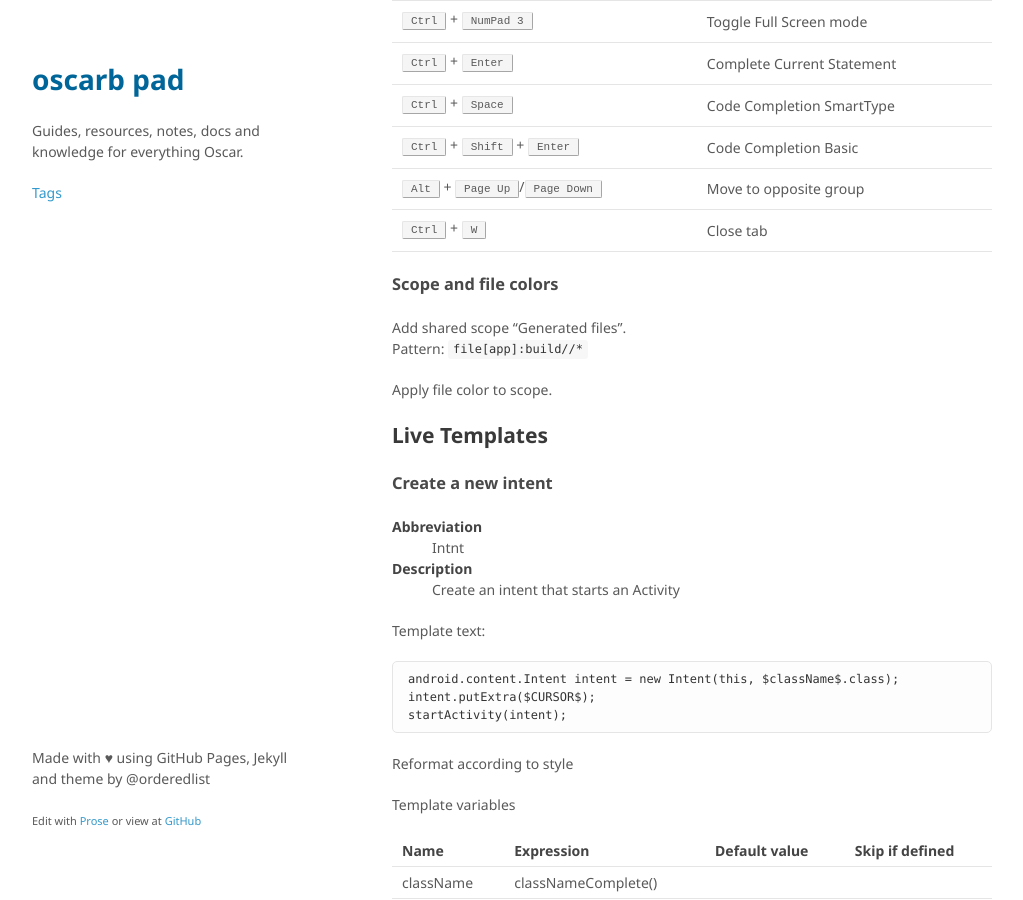
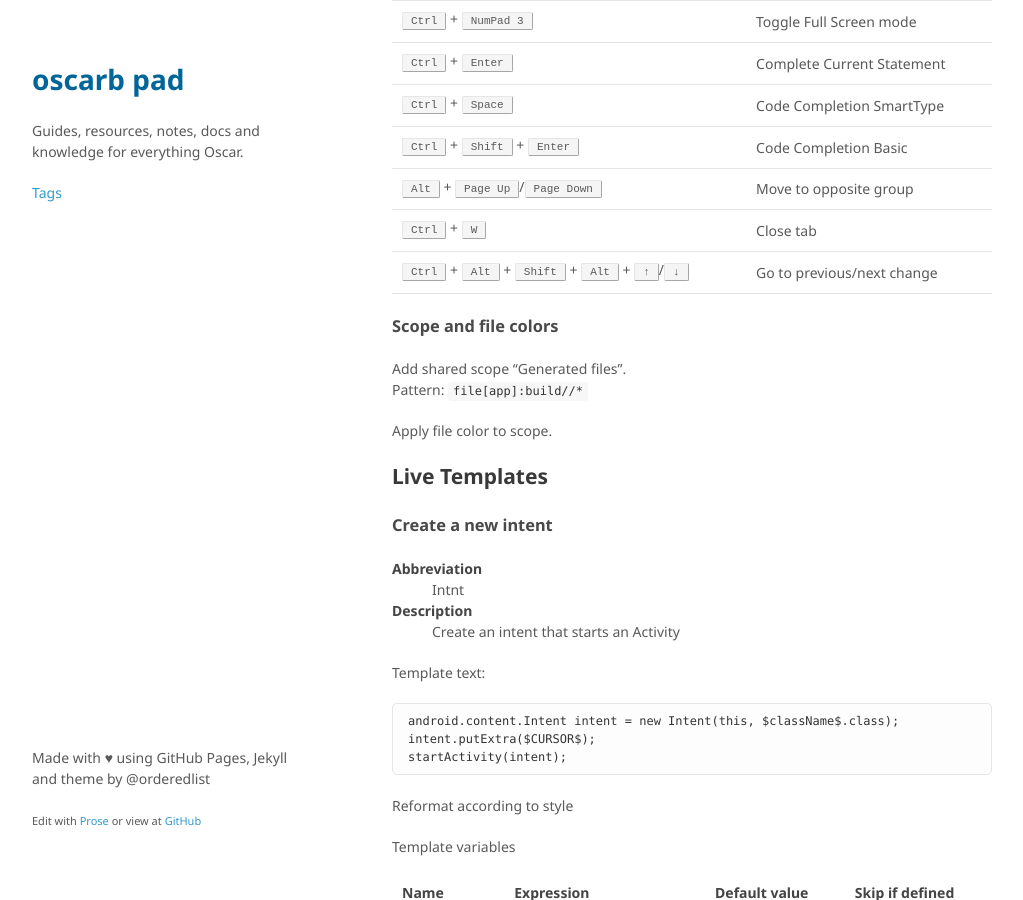
Before and after one commit to oscarb/pad, a Jekyll site: the page built from _docs/android-studio.md, in a window 1280 px wide and 900 px high, scrolled down 2663 px. Shown: the whole window, without its empty margins (128-1151 px from the left). Built offline with Jekyll 4.4.1, drawn with Linux system fonts in a browser that asks for light colours; some web fonts are replaced.

Commit message:
Update android-studio.md

```diff
--- a/_docs/android-studio.md
+++ b/_docs/android-studio.md
@@ -124,7 +124,7 @@ Shortcut | Action
 <kbd>Ctrl</kbd> + <kbd>Shift</kbd> + <kbd>Enter</kbd> | Code Completion Basic
 <kbd>Alt</kbd> + <kbd>Page Up</kbd>/<kbd>Page Down</kbd> | Move to opposite group
 <kbd>Ctrl</kbd> + <kbd>W</kbd> | Close tab
-
+<kbd>Ctrl</kbd> + <kbd>Alt</kbd> + <kbd>Shift</kbd> + <kbd>Alt</kbd> + <kbd>↑</kbd>/<kbd>↓</kbd> | Go to previous/next change
 
 ### Scope and file colors
 
```
